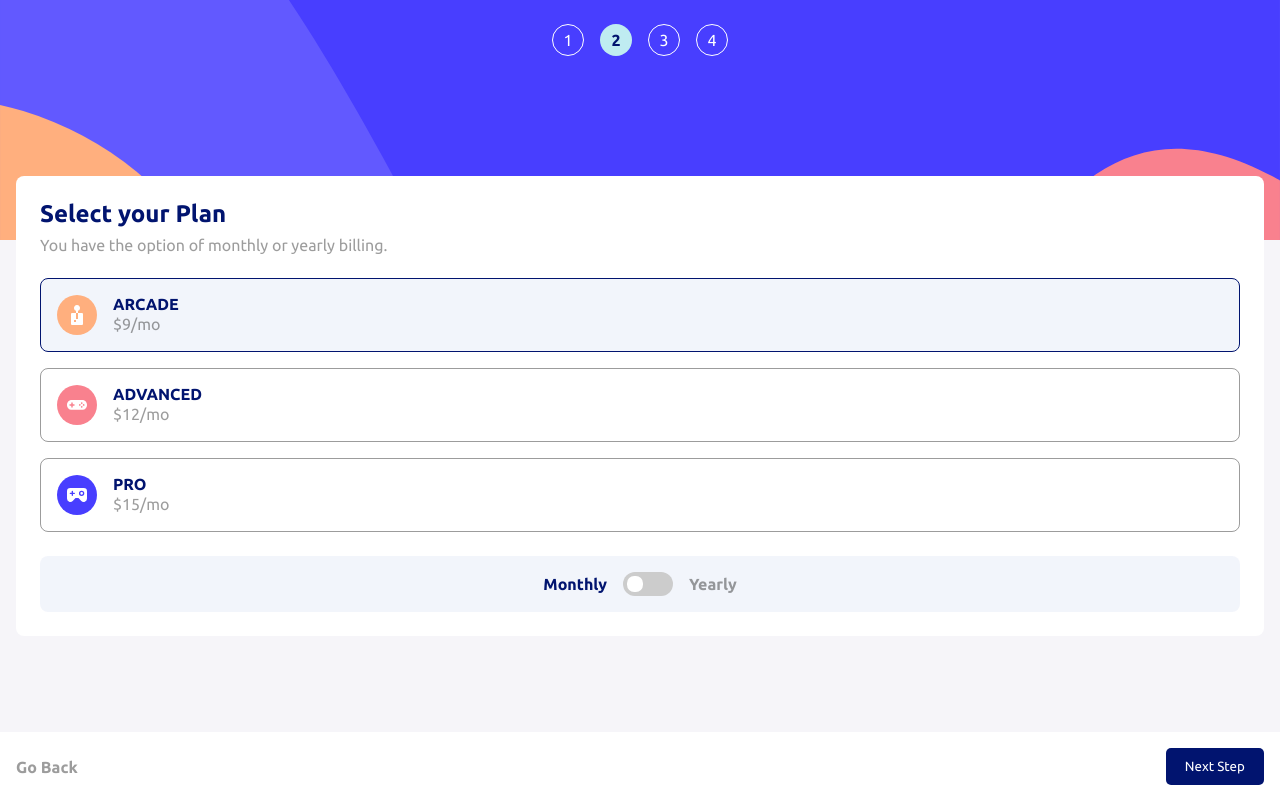
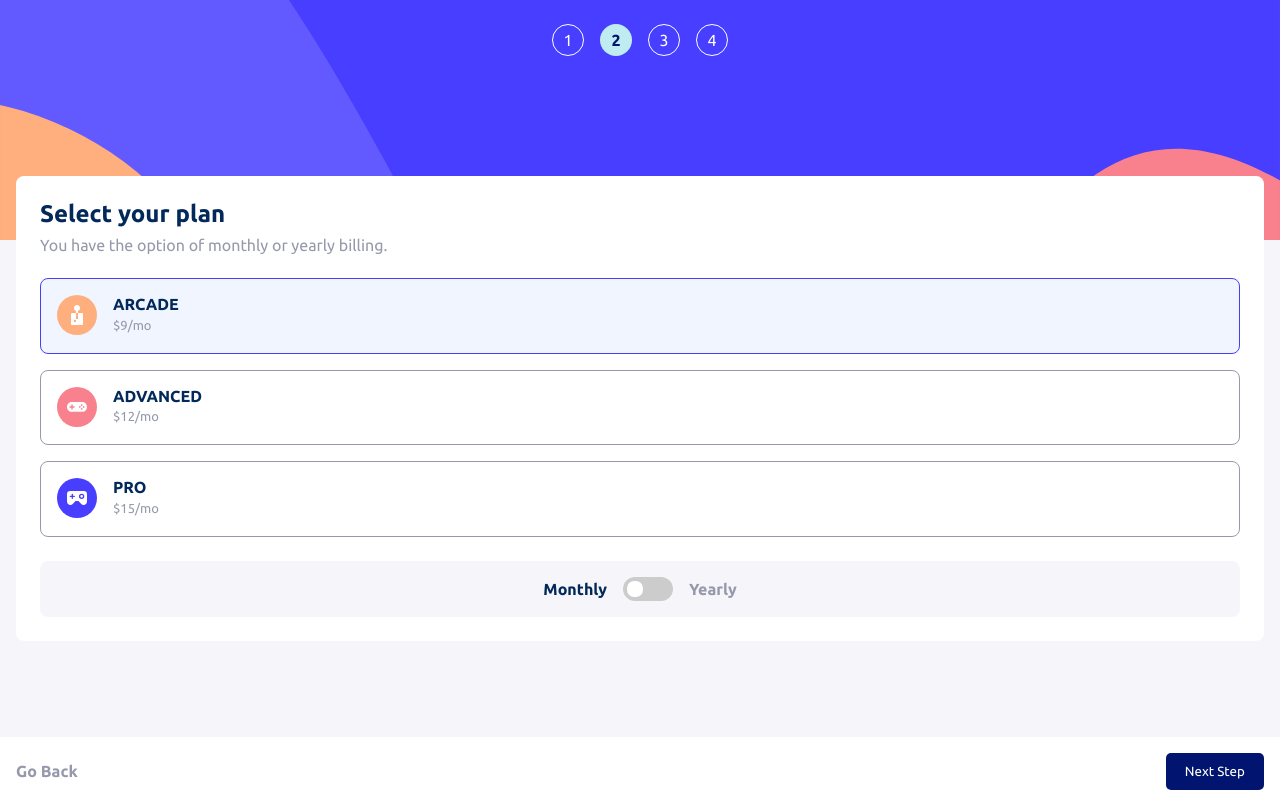
Before and after one commit to nkululek0/multi-step-form, a React (Vite) app: page /select-plan in a window 1280 px wide. Built offline with nearby package versions, Linux system fonts and the light colour scheme.

Commit message:
(Update): global-styling -> adds blue-100 colour to app css and replaces local variables with global ones in select plan component

```diff
--- a/src/app/App.css
+++ b/src/app/App.css
@@ -1,6 +1,8 @@
 :root {
   --blue-950: hsl(213, 96%, 18%);
+  --blue-100: hsl(218, 100%, 97%);
   --purple-600: hsl(243, 100%, 62%);
+  --purple-200: hsl(229, 24%, 87%);
   --grey-500: hsl(231, 11%, 63%);
   --grey: #f6f5f9;
   --grey-500: hsl(231, 11%, 63%);
--- a/src/components/select-plan/Select-Plan.module.css
+++ b/src/components/select-plan/Select-Plan.module.css
@@ -1,12 +1,5 @@
-:root {
-  --background-color: #f6f5f9;
-  --light-grey: #00000063;
-  --light-grey-2: #0444a50d;
-  --dark-blue: #01146f;
-}
-
 .select-plan-wrapper {
-  background: var(--background-color);
+  background: var(--grey);
 }
 
 .select-plan {
@@ -28,11 +21,11 @@
 
   h1 {
     font-size: 1.5rem;
-    color: var(--dark-blue);
+    color: var(--blue-950);
   }
 
   p {
-    color: var(--light-grey);
+    color: var(--grey-500);
   }
 }
 
@@ -42,13 +35,13 @@
   gap: 1rem;
 
   .plan.active {
-      border: 1px solid var(--dark-blue);
-      background: var(--light-grey-2);
+      border: 1px solid var(--purple-600);
+      background: var(--blue-100);
   }
 }
 
 .plan {
-  border: 1px solid var(--light-grey);
+  border: 1px solid var(--grey-500);
   display: flex;
   padding: 1rem;
   gap: 1rem;
@@ -57,22 +50,24 @@
 }
 
 .plan-type {
-  color: var(--dark-blue);
+  color: var(--blue-950);
   font-weight: bold;
 }
 
 .plan-details {
   display: flex;
   flex-direction: column;
-  gap: 0.1rem;
+  gap: 0.3rem;
 }
 
 .plan-price {
-  color: var(--light-grey);
+  color: var(--grey-500);
+  font-size: 13px;
 }
 
 .additional-content {
-  color: var(--dark-blue)
+  color: var(--blue-950);
+  font-size: 13px;
 }
 
 .billing {
@@ -82,15 +77,15 @@
   align-items: center;
   padding: 1rem;
   border-radius: 8px;
-  background: var(--light-grey-2);
+  background: var(--grey);
 }
 
 .billing-text-monthly {
-  color: var(--dark-blue);
+  color: var(--blue-950);
   font-weight: bold;
 }
 .billing-text-yearly {
-  color: var(--light-grey);
+  color: var(--grey-500);
   font-weight: bold;
 }
 
@@ -133,11 +128,11 @@
 }
 
 input:checked + .slider {
-  background-color: var(--dark-blue);
+  background-color: var(--blue-950);
 }
 
 input:focus + .slider {
-  box-shadow: 0 0 1px var(--dark-blue);
+  box-shadow: 0 0 1px var(--blue-950);
 }
 
 input:checked + .slider:before {
@@ -166,6 +161,6 @@ input:checked + .slider:before {
 
 .back-button {
   text-decoration: none;
-  color: var(--light-grey);
+  color: var(--grey-500);
   font-weight: bold;
 }
--- a/src/components/select-plan/Select-Plan.tsx
+++ b/src/components/select-plan/Select-Plan.tsx
@@ -112,7 +112,7 @@ export function SelectPlan() {
     <article className={styles['select-plan-wrapper']}>
       <article className={styles['select-plan']}>
         <header className={styles['header']}>
-          <h1>Select your Plan</h1>
+          <h1>Select your plan</h1>
           <p>You have the option of monthly or yearly billing.</p>
         </header>
         <section className={styles['plans-wrapper']}>
```
